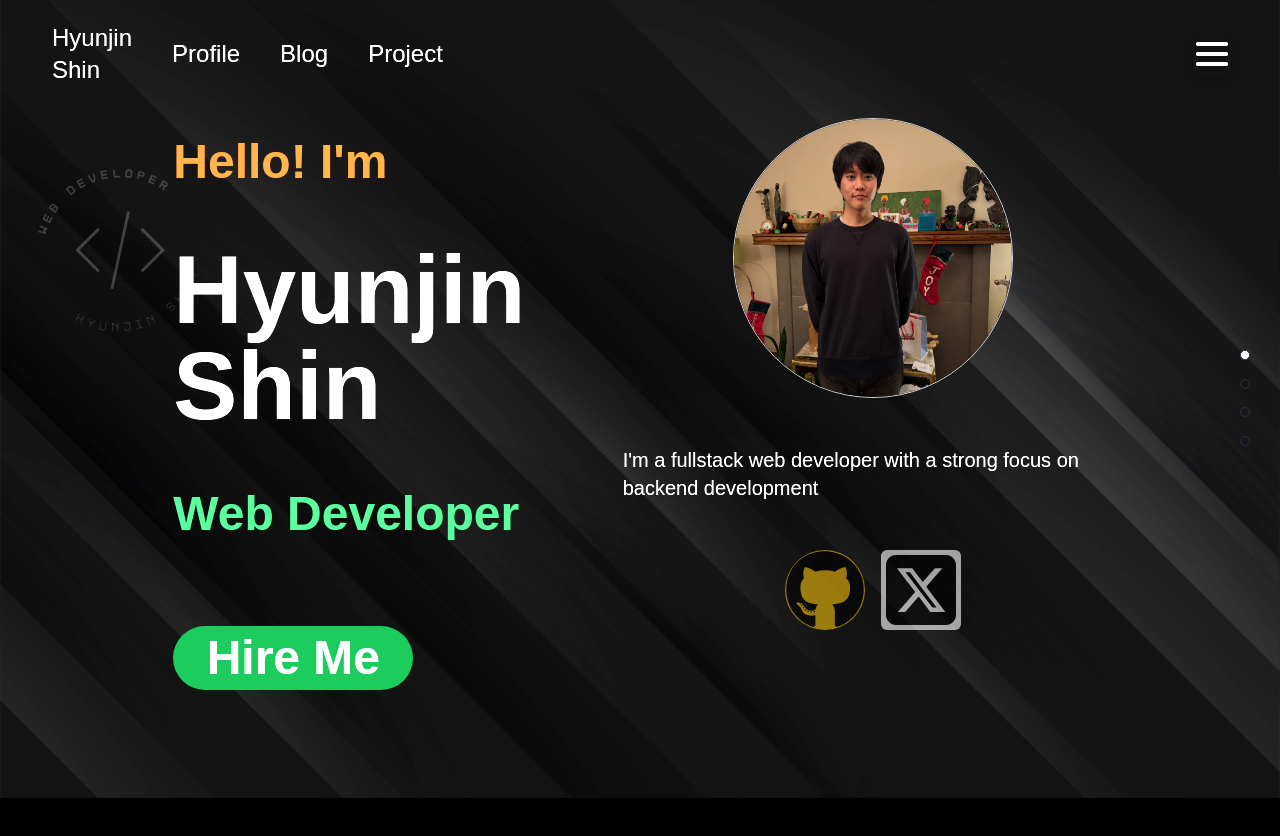
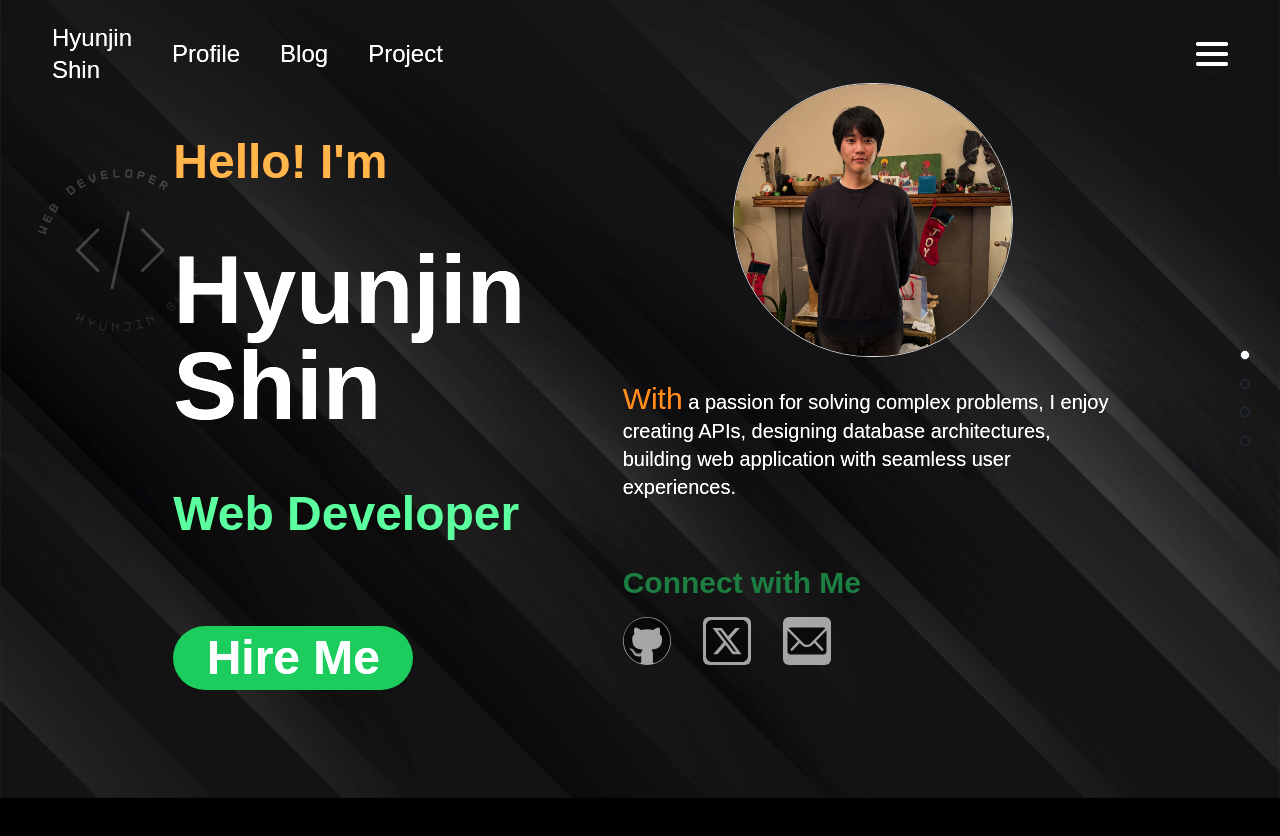
Before and after one commit to gitdevjin/personal-website, a React (Vite) app: page / in a window 1280 px wide. Shown: the top 836 px of the page. Built offline with nearby package versions, Linux system fonts and the light colour scheme; a web font is replaced by a local one.

Commit message:
sns icons modified in SectionOne

```diff
--- a/src/components/Body/Home/SectionOne.jsx
+++ b/src/components/Body/Home/SectionOne.jsx
@@ -1,5 +1,6 @@
 import { FaGithub } from "react-icons/fa";
 import { FaSquareXTwitter } from "react-icons/fa6";
+import { IoIosMail } from "react-icons/io";
 
 export default function SectionOne() {
   return (
@@ -23,19 +24,27 @@ export default function SectionOne() {
           Hire Me
         </button>
       </div>
-      <div className="hidden sm:flex sm:flex-col sm:gap-12 sm:items-center sm:justify-center sm:w-[500px]">
+      <div className="hidden sm:flex sm:flex-col sm:gap-6 sm:items-center sm:justify-center sm:w-[500px]">
         <img
           className="w-[280px] h-[280px] border rounded-full brightness-75"
           src="src/assets/me.jpg"
           alt="Me"
         />
         <div className="text-[#f7f7f7] text-xl">
-          I&apos;m a fullstack web developer with a strong focus on backend
-          development
+          <span className="text-3xl text-orange-500">With</span> a passion for
+          solving complex problems, I enjoy creating APIs, designing database
+          architectures, building web application with seamless user
+          experiences.
         </div>
-        <div className="flex flex-row justify-center gap-4 h-32">
-          <FaGithub className="bg-yellow-500 hover:bg-yellow-300 hover:size-24 text-black size-20 rounded-full opacity-50" />
-          <FaSquareXTwitter className="bg-[#f7f7f7] hover:bg-blue-200 text-black size-20 rounded-md opacity-50" />
+        <div className="flex flex-col w-full gap-4 mt-10">
+          <div className="text-3xl w-full text-green-800 font-bold">
+            Connect with Me
+          </div>
+          <div className="flex flex-row justify-start gap-8 h-24 w-full">
+            <FaGithub className="bg-[#f7f7f7] hover:bg-blue-200 hover:size-16 text-black size-12 rounded-full opacity-50 transition-all" />
+            <FaSquareXTwitter className="bg-[#f7f7f7] hover:bg-blue-200 hover:size-16 text-black size-12 rounded-md opacity-50 transition-all" />
+            <IoIosMail className="bg-[#f7f7f7] hover:bg-blue-200 hover:size-16 text-black size-12 rounded-md opacity-50 transition-all" />
+          </div>
         </div>
       </div>
 
```
